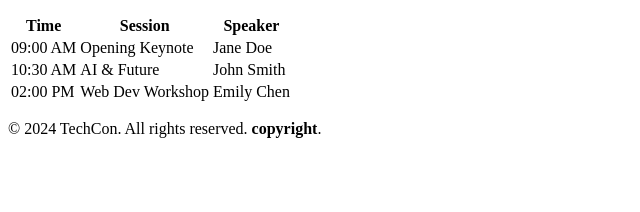
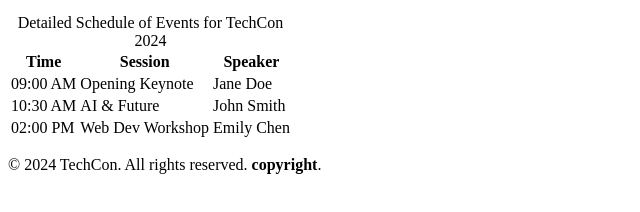
Before and after one commit to HelenLight001/TechCon_HTML, a plain HTML site: page techcon_website/schedule.html in a window 1280 px wide. Shown: the part 180-392 px from the top of the page, without its empty margins (0-640 px from the left). Drawn offline with Linux system fonts and the light colour scheme.

Commit message:
updated schedule

```diff
--- a/techcon_website/schedule.html
+++ b/techcon_website/schedule.html
@@ -20,9 +20,9 @@ q<!DOCTYPE html>
 
     <main>
       <table>
-        <!-- <caption>
+        <caption>
           Detailed Schedule of Events for TechCon 2024
-        </caption> -->
+        </caption>
         <thead>
           <tr>
             <th scope="col">Time</th>
```
